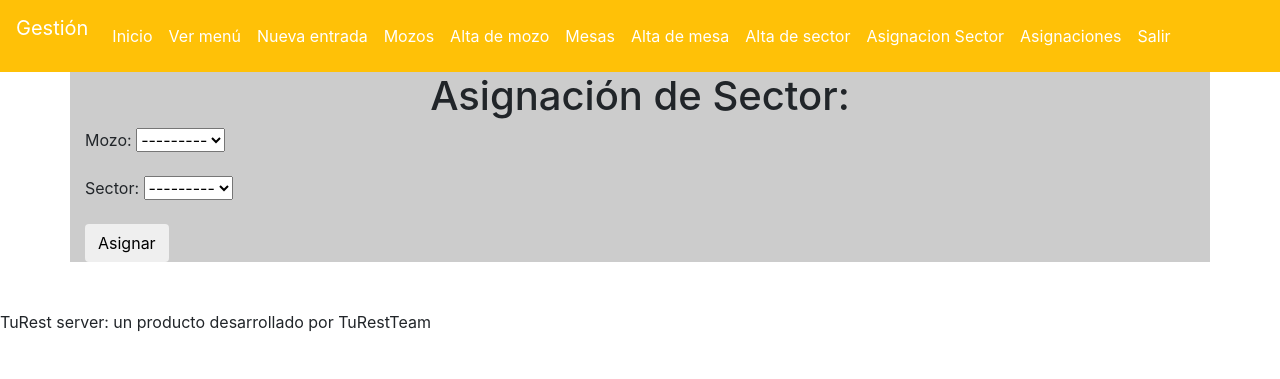
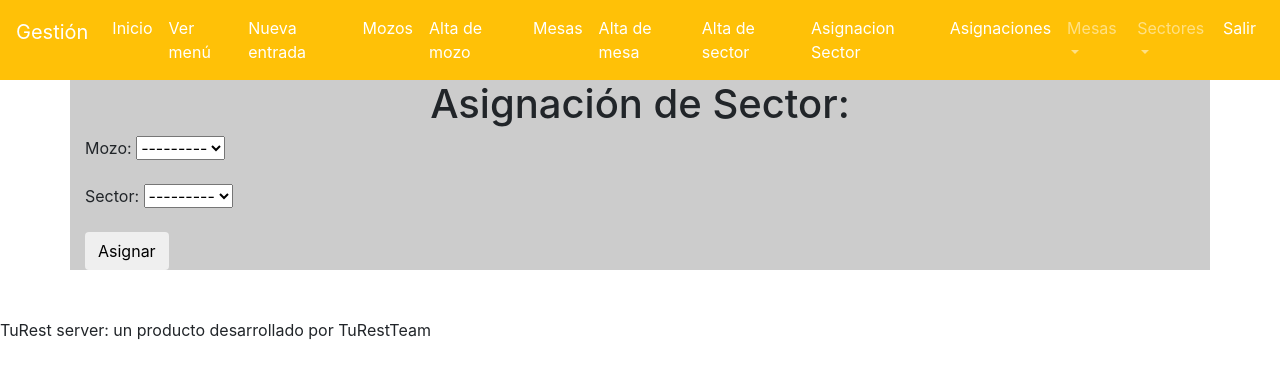
Before and after one commit to LeaTex/UNQ-iisoft-2021c1-turest, a Django app: page /panel/asignacionSector in a window 1280 px wide. Shown: the top 379 px of the page. Run offline with Django 3.2, Linux system fonts and the light colour scheme; a user stored in the database is signed in; data comes from the database, SQL or seed files in the repository; some libraries are stand-ins or nearby versions.

Commit message:
Mejora Menu Desplegables Mesas y Sector

```diff
--- a/administracion/templates/panelStructure.html
+++ b/administracion/templates/panelStructure.html
@@ -25,12 +25,26 @@
 					<li><a class="nav-link text-white" href="{% url 'sectorNew' %}"><span class="glyphicon glyphicon-plus"> Alta de sector</span></a></li>
 					<li><a class="nav-link text-white" href="{% url 'asignacionNew' %}"><span class="glyphicon glyphicon-plus"> Asignacion Sector</span></a></li>
 					<li><a class="nav-link text-white" href="{% url 'asignacionesList' %}"><span class="glyphicon glyphicon-plus"> Asignaciones</span></a></li>
+					<!-- Dropdown Mesas-->
+					<li class="nav-item dropdown">
+						<a class="nav-link dropdown-toggle" id="navbarDropdownMenuLink" data-toggle="dropdown" aria-haspopup="true" aria-expanded="false">Mesas</a>
+						<div class="dropdown-menu dropdown-primary" aria-labelledby="navbarDropdownMenuLink">
+							<a class="dropdown-item" href="{% url 'mesasList' %}">Mesas</span></a>
+							<a class="dropdown-item" href="{% url 'mesaNew' %}">Alta de mesa</span></a>
+						</div>
+					  </li>
+					<!-- Dropdown Sector-->
+					<li class="nav-item dropdown">
+						<a class="nav-link dropdown-toggle" id="navbarDropdownMenuLink" data-toggle="dropdown" aria-haspopup="true" aria-expanded="false">Sectores</a>
+						<div class="dropdown-menu dropdown-primary" aria-labelledby="navbarDropdownMenuLink">
+							<a class="nav-link text-white" href="{% url 'sectorNew' %}">Alta de sector</span></a>
+							<a class="nav-link text-white" href="{% url 'asignacionNew' %}">Asignacion Sector</span></a>
+						</div>
+					  </li>
 					<li><a class="nav-link text-white" href="{% url 'salir' %}">Salir</a></li>
-
 				</ul>
 			</div>
 		</nav>
-
 		<div class="container" style="background-color:#ccc"></li>
 			{% block content %}
 			{% endblock %}
--- a/administracion/views.py
+++ b/administracion/views.py
@@ -100,11 +100,13 @@ def mesaNew(request):
     else:
         return render(request, 'admin/mesaNew.html', {'form': MesaForm()})
 
+
 @login_required
 def mesasList(request):
-    return render(request, 'admin/mesasList.html', {'mesas': Mesa.objects.all(),'sectores':Sector.objects.all()})
+    return render(request, 'admin/mesasList.html', {'mesas': Mesa.objects.all(), 'sectores': Sector.objects.all()})
 
-login_required
+
+@login_required
 def sectorNew(request):
     if request.method == "POST":
         form = SectorForm(request.POST)
```
Also changed, not shown: administracion/models.py (+3 -4 lines), administracion/forms.py (line endings or trailing spaces), administracion/urls.py (line endings or trailing spaces).
